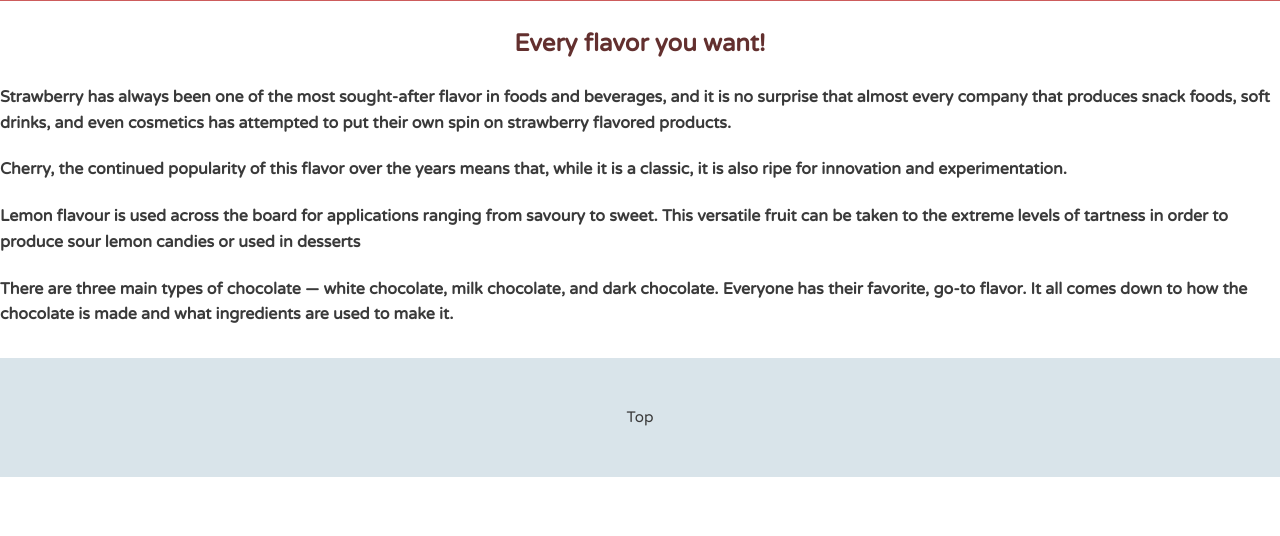
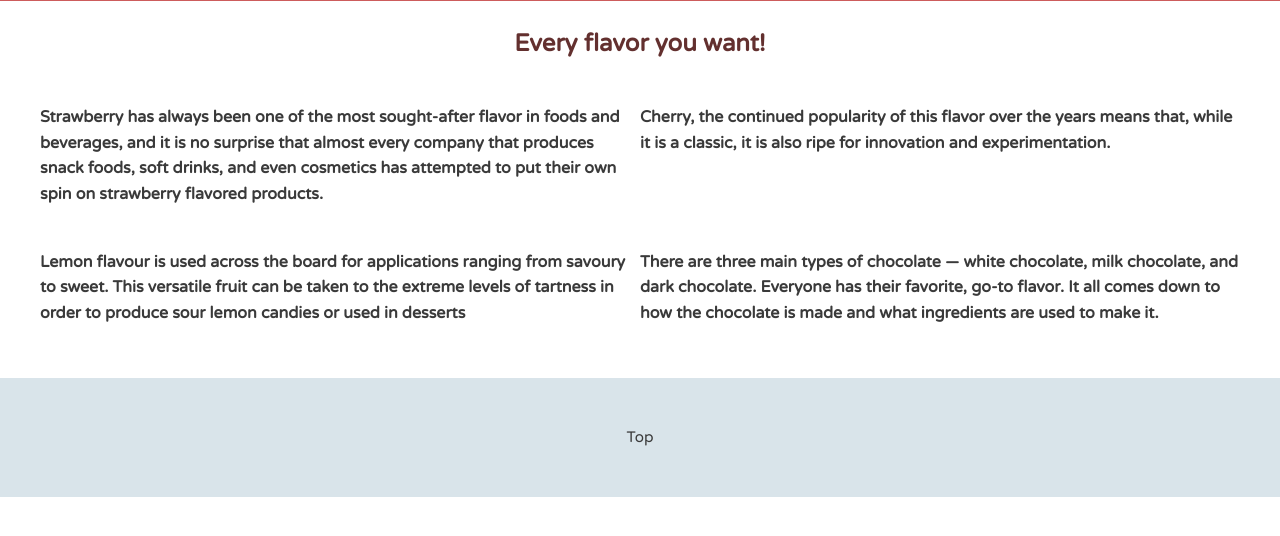
Before and after one commit to tanyachuang94/remote-assignments, a plain HTML site: page Week-1/Assignment-2/index.html in a window 1280 px wide. Shown: the part 172-708 px from the top of the page. Drawn offline with Linux system fonts and the light colour scheme.

Commit message:
content box done

```diff
--- a/Week-1/Assignment-2/css/flexbox.css
+++ b/Week-1/Assignment-2/css/flexbox.css
@@ -24,6 +24,23 @@
         flex-direction: row;
     }
 
+    .box {
+      display: flex;
+      flex-wrap: wrap;
+      width: 100%;
+      justify-content: center;
+    }
+    .content-row1,
+    .content-row2 {
+        display: inline-flex;
+        width: 1200px;
+        justify-content: center;
+        /* margin: 5px auto;
+        not working */
+    }
 
+    .content {
+        width: 50%;
+    }
 
 }
--- a/Week-1/Assignment-2/index.html
+++ b/Week-1/Assignment-2/index.html
@@ -32,14 +32,17 @@
 		</div><!--/.primary-->
     </div>
 
-    <div class="content-row1">
-        <h4 class="content-1">Strawberry has always been one of the most sought-after flavor in foods and beverages, and it is no surprise that almost every company that produces snack foods, soft drinks, and even cosmetics has attempted to put their own spin on strawberry flavored products.</h4>
-        <h4 class="content-2"> Cherry, the continued popularity of this flavor over the years means that, while it is a classic, it is also ripe for innovation and experimentation. </h4>
-    </div>
-    <div class="content-row2"></div>
-        <h4 class="content-3">Lemon flavour is used across the board for applications ranging from savoury to sweet. This versatile fruit can be taken to the extreme levels of tartness in order to produce sour lemon candies or used in desserts</h4>
-        <h4 class="content-4">There are three main types of chocolate — white chocolate, milk chocolate, and dark chocolate. Everyone has their favorite, go-to flavor. It all comes down to how the chocolate is made and what ingredients are used to make it.</h4>
-    </div>
+	<div class="box">
+		<div class="content-row1">
+			<h4 class="content">Strawberry has always been one of the most sought-after flavor in foods and beverages, and it is no surprise that almost every company that produces snack foods, soft drinks, and even cosmetics has attempted to put their own spin on strawberry flavored products.</h4>
+			<h4 class="content"> Cherry, the continued popularity of this flavor over the years means that, while it is a classic, it is also ripe for innovation and experimentation. </h4>
+		</div>
+		<div class="content-row2">
+			<h4 class="content">Lemon flavour is used across the board for applications ranging from savoury to sweet. This versatile fruit can be taken to the extreme levels of tartness in order to produce sour lemon candies or used in desserts</h4>
+			<h4 class="content">There are three main types of chocolate — white chocolate, milk chocolate, and dark chocolate. Everyone has their favorite, go-to flavor. It all comes down to how the chocolate is made and what ingredients are used to make it.</h4>
+		</div>
+		</div>
+	</div>
 
 	<footer class="main-footer">
 		<div class="footer-inner">
```
